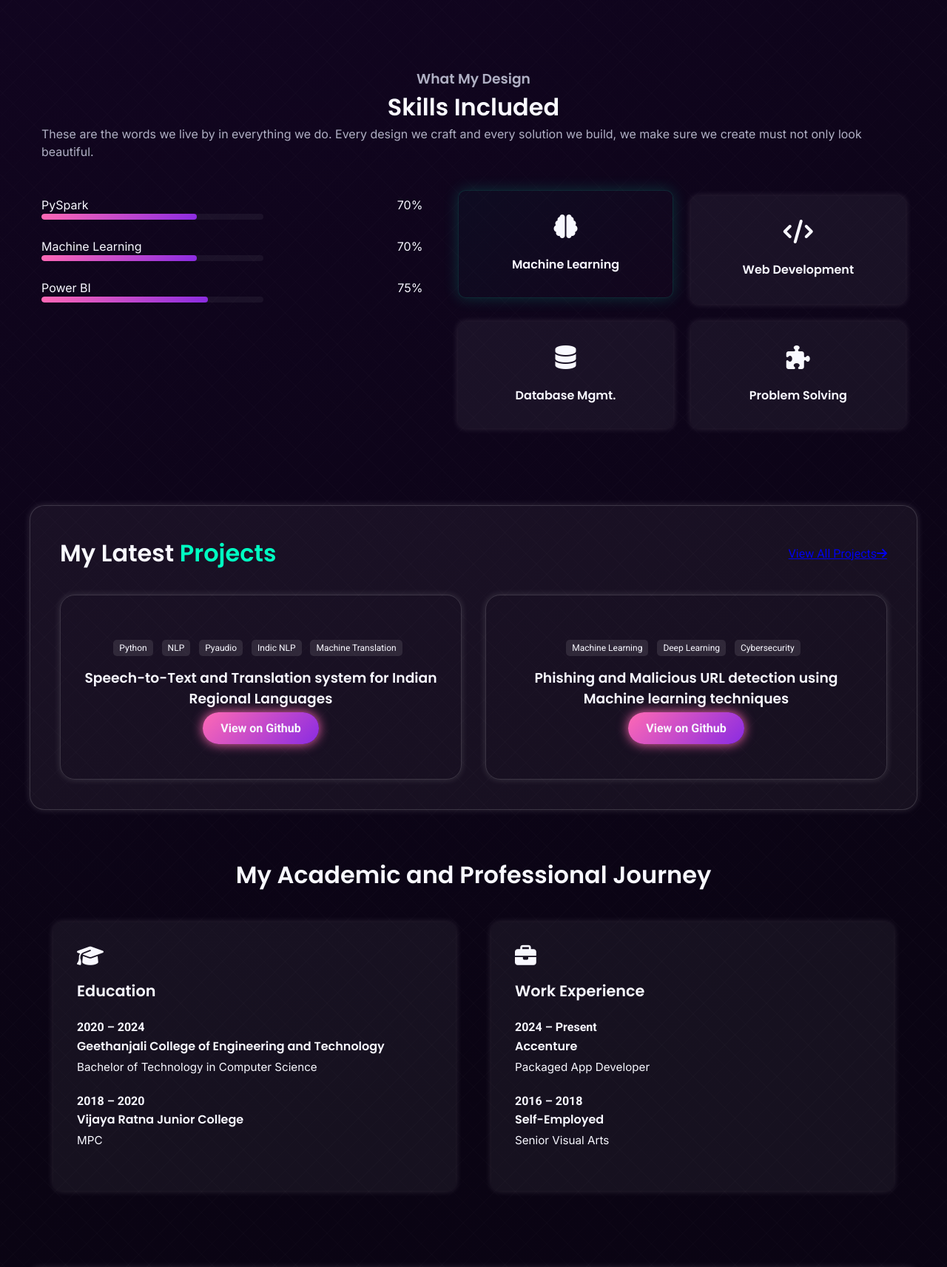
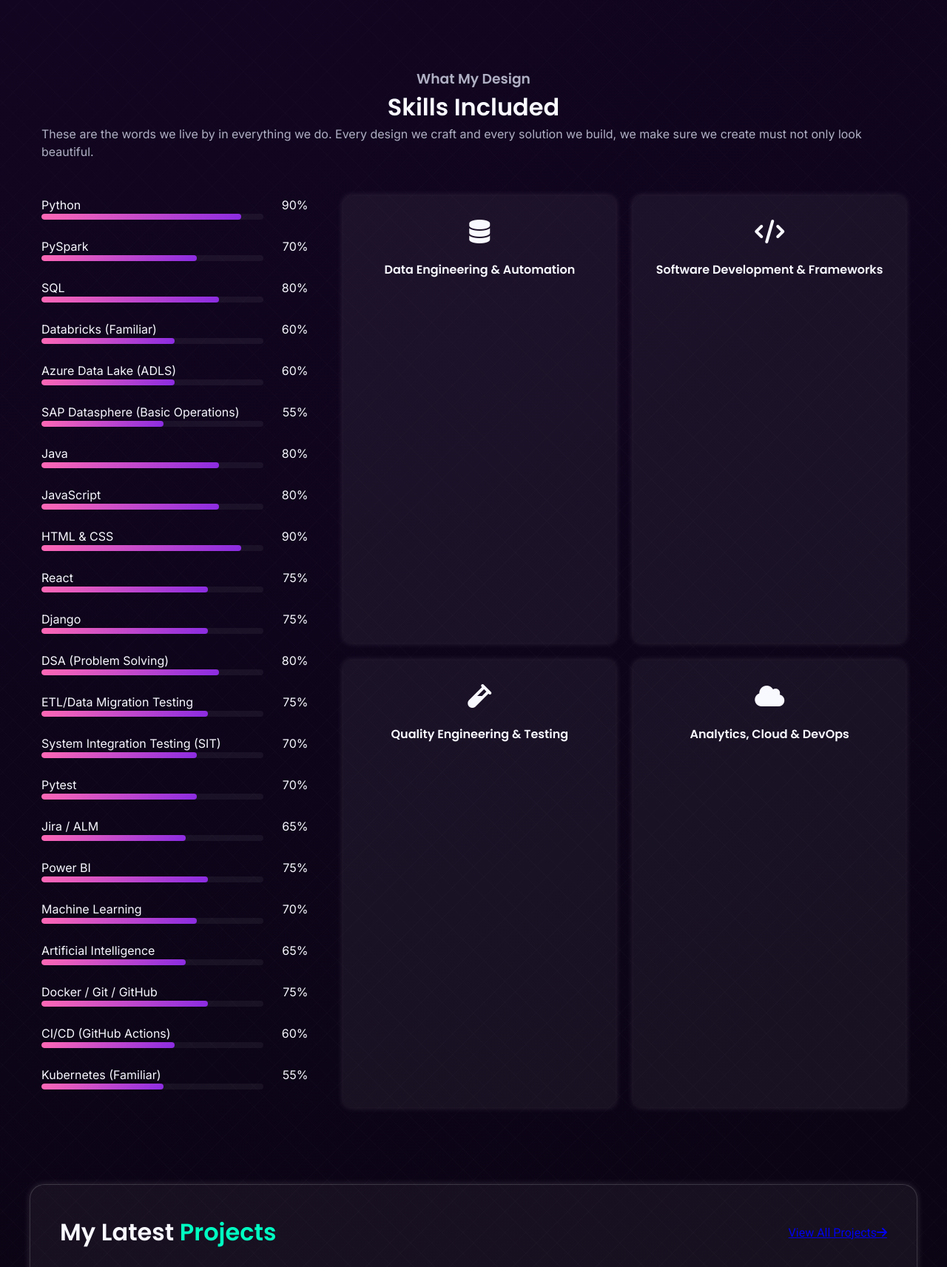
Before and after one commit to tanu-shiv/Personal-portfolio, a Django app: page / in a window 1280 px wide. Shown: the part 1210-2923 px from the top of the page at 74% size. Run offline with Django 5.2, Linux system fonts and the light colour scheme; some libraries are stand-ins or nearby versions.

Commit message:
Update home.html

```diff
--- a/resume/templates/home.html
+++ b/resume/templates/home.html
@@ -109,64 +109,74 @@
 
     <div class="skills-grid flex s-around">
     <div class="skills-left">
-            <!-- Problem Solving -->
-            <div class="skill-item" data-cat="ps">
+
+        <!-- Data Engineering & Automation -->
+        <div class="skill-item" data-cat="data">
             <div class="skill-label flex s-between items-center">
-                    <p class="t-black">DSA - Problem Solving</p>
-                    <p class="t-black">75%</p>
+                <p class="t-black">Python</p>
+                <p class="t-black">90%</p>
             </div>
             <div class="skill-bar">
-                    <div class="progress" style="width: 75%;"></div>
+                <div class="progress" style="width: 90%;"></div>
             </div>
         </div>
-            <div class="skill-item" data-cat="ps">
+        <div class="skill-item" data-cat="data">
             <div class="skill-label flex s-between items-center">
-                    <p class="t-black">Algorithms</p>
+                <p class="t-black">PySpark</p>
+                <p class="t-black">70%</p>
+            </div>
+            <div class="skill-bar">
+                <div class="progress" style="width: 70%;"></div>
+            </div>
+        </div>
+        <div class="skill-item" data-cat="data">
+            <div class="skill-label flex s-between items-center">
+                <p class="t-black">SQL</p>
                 <p class="t-black">80%</p>
             </div>
             <div class="skill-bar">
                 <div class="progress" style="width: 80%;"></div>
             </div>
         </div>
-            <div class="skill-item" data-cat="ps">
+        <div class="skill-item" data-cat="data">
             <div class="skill-label flex s-between items-center">
-                    <p class="t-black">Data Structures</p>
-                    <p class="t-black">85%</p>
+                <p class="t-black">Databricks (Familiar)</p>
+                <p class="t-black">60%</p>
             </div>
             <div class="skill-bar">
-                    <div class="progress" style="width: 85%;"></div>
+                <div class="progress" style="width: 60%;"></div>
             </div>
         </div>
-            <div class="skill-item" data-cat="ps">
+        <div class="skill-item" data-cat="data">
             <div class="skill-label flex s-between items-center">
-                    <p class="t-black">Coding Logic</p>
+                <p class="t-black">Azure Data Lake (ADLS)</p>
+                <p class="t-black">60%</p>
+            </div>
+            <div class="skill-bar">
+                <div class="progress" style="width: 60%;"></div>
+            </div>
+        </div>
+        <div class="skill-item" data-cat="data">
+            <div class="skill-label flex s-between items-center">
+                <p class="t-black">SAP Datasphere (Basic Operations)</p>
+                <p class="t-black">55%</p>
+            </div>
+            <div class="skill-bar">
+                <div class="progress" style="width: 55%;"></div>
+            </div>
+        </div>
+
+        <!-- Software Development & Frameworks -->
+        <div class="skill-item" data-cat="dev">
+            <div class="skill-label flex s-between items-center">
+                <p class="t-black">Java</p>
                 <p class="t-black">80%</p>
             </div>
             <div class="skill-bar">
                 <div class="progress" style="width: 80%;"></div>
             </div>
         </div>
-
-            <!-- Web Development -->
-            <div class="skill-item" data-cat="web">
-                <div class="skill-label flex s-between items-center">
-                    <p class="t-black">HTML</p>
-                    <p class="t-black">90%</p>
-                </div>
-                <div class="skill-bar">
-                    <div class="progress" style="width: 90%;"></div>
-                </div>
-            </div>
-            <div class="skill-item" data-cat="web">
-                <div class="skill-label flex s-between items-center">
-                    <p class="t-black">CSS</p>
-                    <p class="t-black">90%</p>
-                </div>
-                <div class="skill-bar">
-                    <div class="progress" style="width: 90%;"></div>
-                </div>
-            </div>
-            <div class="skill-item" data-cat="web">
+        <div class="skill-item" data-cat="dev">
             <div class="skill-label flex s-between items-center">
                 <p class="t-black">JavaScript</p>
                 <p class="t-black">80%</p>
@@ -175,7 +185,25 @@
                 <div class="progress" style="width: 80%;"></div>
             </div>
         </div>
-            <div class="skill-item" data-cat="web">
+        <div class="skill-item" data-cat="dev">
+            <div class="skill-label flex s-between items-center">
+                <p class="t-black">HTML & CSS</p>
+                <p class="t-black">90%</p>
+            </div>
+            <div class="skill-bar">
+                <div class="progress" style="width: 90%;"></div>
+            </div>
+        </div>
+        <div class="skill-item" data-cat="dev">
+            <div class="skill-label flex s-between items-center">
+                <p class="t-black">React</p>
+                <p class="t-black">75%</p>
+            </div>
+            <div class="skill-bar">
+                <div class="progress" style="width: 75%;"></div>
+            </div>
+        </div>
+        <div class="skill-item" data-cat="dev">
             <div class="skill-label flex s-between items-center">
                 <p class="t-black">Django</p>
                 <p class="t-black">75%</p>
@@ -184,27 +212,65 @@
                 <div class="progress" style="width: 75%;"></div>
             </div>
         </div>
-
-            <!-- Machine Learning & Data Analytics -->
-            <div class="skill-item" data-cat="ml-default">
+        <div class="skill-item" data-cat="dev">
             <div class="skill-label flex s-between items-center">
-                    <p class="t-black">Python</p>
-                    <p class="t-black">90%</p>
+                <p class="t-black">DSA (Problem Solving)</p>
+                <p class="t-black">80%</p>
             </div>
             <div class="skill-bar">
-                    <div class="progress" style="width: 90%;"></div>
+                <div class="progress" style="width: 80%;"></div>
             </div>
         </div>
-            <div class="skill-item" data-cat="ml">
+
+        <!-- Quality Engineering & Testing -->
+        <div class="skill-item" data-cat="qa">
             <div class="skill-label flex s-between items-center">
-                    <p class="t-black">PySpark</p>
+                <p class="t-black">ETL/Data Migration Testing</p>
+                <p class="t-black">75%</p>
+            </div>
+            <div class="skill-bar">
+                <div class="progress" style="width: 75%;"></div>
+            </div>
+        </div>
+        <div class="skill-item" data-cat="qa">
+            <div class="skill-label flex s-between items-center">
+                <p class="t-black">System Integration Testing (SIT)</p>
                 <p class="t-black">70%</p>
             </div>
             <div class="skill-bar">
                 <div class="progress" style="width: 70%;"></div>
             </div>
         </div>
-            <div class="skill-item" data-cat="ml">
+        <div class="skill-item" data-cat="qa">
+            <div class="skill-label flex s-between items-center">
+                <p class="t-black">Pytest</p>
+                <p class="t-black">70%</p>
+            </div>
+            <div class="skill-bar">
+                <div class="progress" style="width: 70%;"></div>
+            </div>
+        </div>
+        <div class="skill-item" data-cat="qa">
+            <div class="skill-label flex s-between items-center">
+                <p class="t-black">Jira / ALM</p>
+                <p class="t-black">65%</p>
+            </div>
+            <div class="skill-bar">
+                <div class="progress" style="width: 65%;"></div>
+            </div>
+        </div>
+
+        <!-- Analytics, Cloud & DevOps -->
+        <div class="skill-item" data-cat="cloud">
+            <div class="skill-label flex s-between items-center">
+                <p class="t-black">Power BI</p>
+                <p class="t-black">75%</p>
+            </div>
+            <div class="skill-bar">
+                <div class="progress" style="width: 75%;"></div>
+            </div>
+        </div>
+        <div class="skill-item" data-cat="cloud">
             <div class="skill-label flex s-between items-center">
                 <p class="t-black">Machine Learning</p>
                 <p class="t-black">70%</p>
@@ -213,56 +279,66 @@
                 <div class="progress" style="width: 70%;"></div>
             </div>
         </div>
-            <div class="skill-item" data-cat="ml">
+        <div class="skill-item" data-cat="cloud">
             <div class="skill-label flex s-between items-center">
-                    <p class="t-black">Power BI</p>
+                <p class="t-black">Artificial Intelligence</p>
+                <p class="t-black">65%</p>
+            </div>
+            <div class="skill-bar">
+                <div class="progress" style="width: 65%;"></div>
+            </div>
+        </div>
+        <div class="skill-item" data-cat="cloud">
+            <div class="skill-label flex s-between items-center">
+                <p class="t-black">Docker / Git / GitHub</p>
                 <p class="t-black">75%</p>
             </div>
             <div class="skill-bar">
                 <div class="progress" style="width: 75%;"></div>
             </div>
         </div>
-            <!-- Database -->
-            <div class="skill-item" data-cat="db">
+        <div class="skill-item" data-cat="cloud">
             <div class="skill-label flex s-between items-center">
-                    <p class="t-black">SQL</p>
-                    <p class="t-black">80%</p>
+                <p class="t-black">CI/CD (GitHub Actions)</p>
+                <p class="t-black">60%</p>
             </div>
             <div class="skill-bar">
-                    <div class="progress" style="width: 80%;"></div>
+                <div class="progress" style="width: 60%;"></div>
             </div>
         </div>
-            <div class="skill-item" data-cat="db">
+        <div class="skill-item" data-cat="cloud">
             <div class="skill-label flex s-between items-center">
-                    <p class="t-black">SQLite</p>
-                    <p class="t-black">70%</p>
+                <p class="t-black">Kubernetes (Familiar)</p>
+                <p class="t-black">55%</p>
             </div>
             <div class="skill-bar">
-                    <div class="progress" style="width: 70%;"></div>
+                <div class="progress" style="width: 55%;"></div>
+            </div>
+        </div>
+
+    </div>
+
+    <!-- Skill Cards (Right) -->
+    <div class="skills-right flex f-col">
+        <div class="skill-card flex f-col items-center" data-cat="data">
+            <i class="fas fa-database"></i>
+            <h4>Data Engineering & Automation</h4>
+        </div>
+        <div class="skill-card flex f-col items-center" data-cat="dev">
+            <i class="fas fa-code"></i>
+            <h4>Software Development & Frameworks</h4>
+        </div>
+        <div class="skill-card flex f-col items-center" data-cat="qa">
+            <i class="fas fa-vial"></i>
+            <h4>Quality Engineering & Testing</h4>
+        </div>
+        <div class="skill-card flex f-col items-center" data-cat="cloud">
+            <i class="fas fa-cloud"></i>
+            <h4>Analytics, Cloud & DevOps</h4>
         </div>
     </div>
 </div>
 
-        <!-- Skill Cards (Right) -->
-        <div class="skills-right flex f-col">
-            <div class="skill-card flex f-col items-center" data-cat="ml">
-                <i class="fas fa-brain"></i>
-                <h4>Machine Learning</h4>
-            </div>
-            <div class="skill-card flex f-col items-center" data-cat="web">
-                <i class="fas fa-code"></i>
-                <h4>Web Development</h4>
-            </div>
-            <div class="skill-card flex f-col items-center" data-cat="db">
-                <i class="fas fa-database"></i>
-                <h4>Database Mgmt.</h4>
-            </div>
-            <div class="skill-card flex f-col items-center" data-cat="ps">
-                <i class="fas fa-puzzle-piece"></i>
-                <h4>Problem Solving</h4>
-            </div>
-        </div>
-    </div>
 </section>
 
     <section id="projects">
```
Lines whose indentation alone changed are shown as unchanged.
